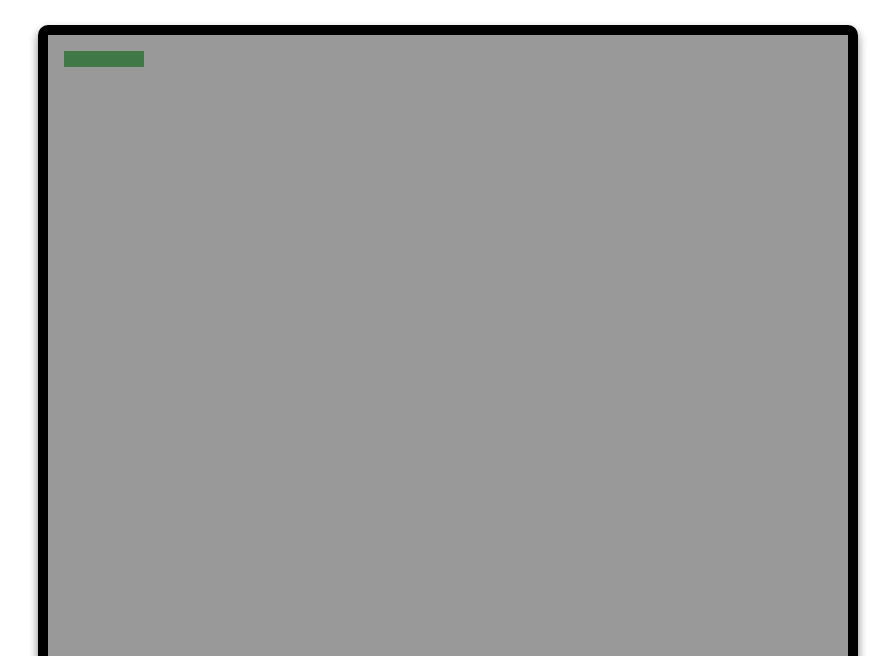
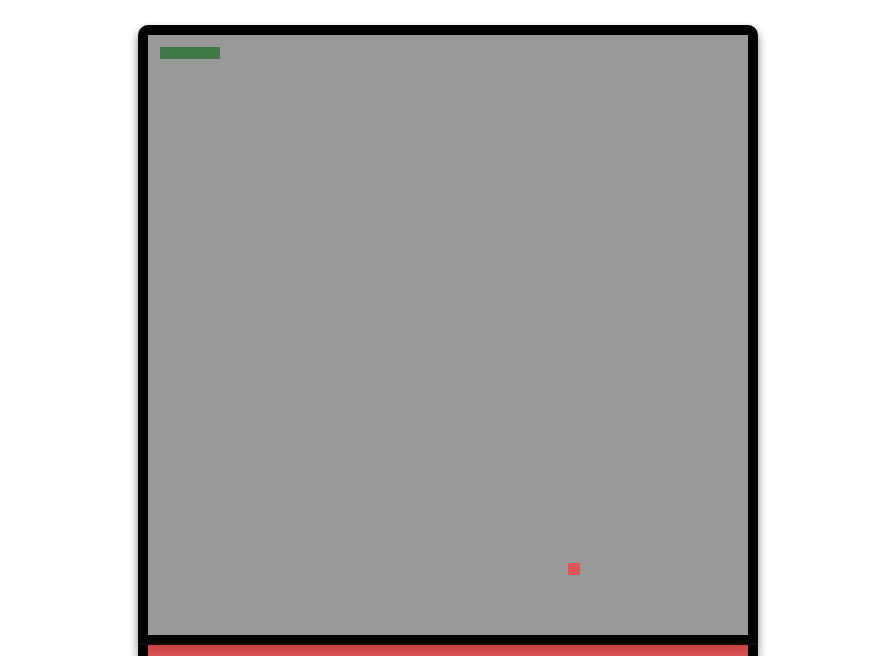
Before and after one commit to WhereIsJessicaHyde/Snake, a website: page index.html in a window 1280 px wide. Shown: the part 140-796 px from the top of the page, without its empty margins (192-1087 px from the left). Drawn offline with nearby package versions, Linux system fonts and the light colour scheme.

Commit message:
menu de pega añadido

```diff
--- a/index.html
+++ b/index.html
@@ -11,7 +11,10 @@
 
   <h1>Snake</h1>
 
-  <div class="container"> </div>
+  <section class="container"> </section>
+  <footer class="menu">
+    <button type="button" class="start">Start</button>
+  </footer>
 
   <script src="https://ajax.googleapis.com/ajax/libs/jquery/3.3.1/jquery.min.js"></script>
 
--- a/sass/style.sass
+++ b/sass/style.sass
@@ -1,4 +1,6 @@
 @import 'partials/vars'
+@import 'partials/button'
+@import 'partials/board'
 
 *
   padding: 0
@@ -14,28 +16,3 @@ h1
   font:
     size: 100px
   text-align: center
-
-.container
-  height: 800px
-  margin: 30px auto
-  width: 800px
-  border: solid 10px black
-    radius: 10px 10px 0 0
-  box-shadow: 0 5px 10px gray
-
-
-.cell
-  background-size: contain
-  box-sizing: border-box
-  float: left
-  height: 16px
-  width: 16px
-
-.board
-  background-color: $primary-gray
-
-  &__snake
-    background-color: $terciary-green
-
-  &__food
-    background-color: $background-red
```
Also changed, not shown: stylesheets/style.css.
